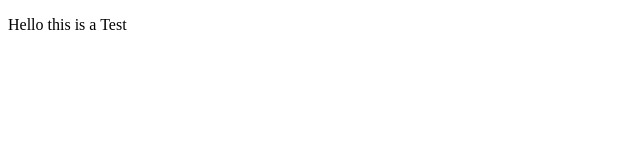
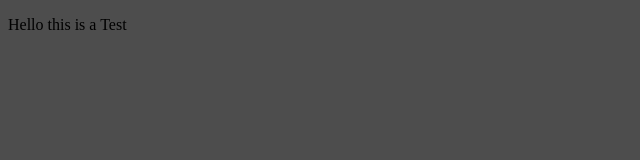
Before and after one commit to rarimar/portfolio, a plain HTML site: page index.html in a window 1280 px wide. Shown: the whole page, without its empty margins (0-640 px from the left). Drawn offline with Linux system fonts and the light colour scheme.

Commit message:
added stlye sheet

```diff
--- a/index.html
+++ b/index.html
@@ -1,6 +1,7 @@
 <!DOCTYPE html>
 <html lang="en">
 <head>
+    <link rel="stylesheet" href="/CSS/styles.css">
     <meta charset="UTF-8">
     <meta http-equiv="X-UA-Compatible" content="IE=edge">
     <meta name="viewport" content="width=device-width, initial-scale=1.0">
```
